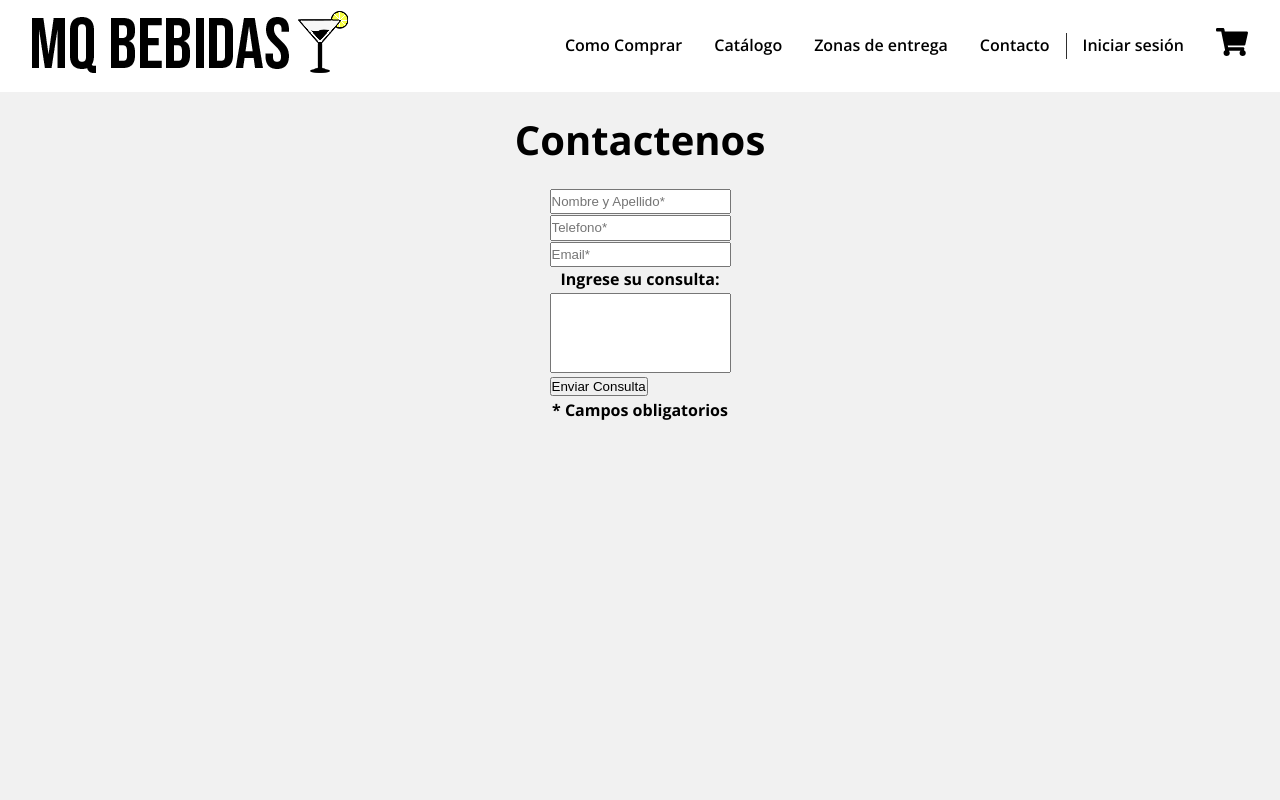
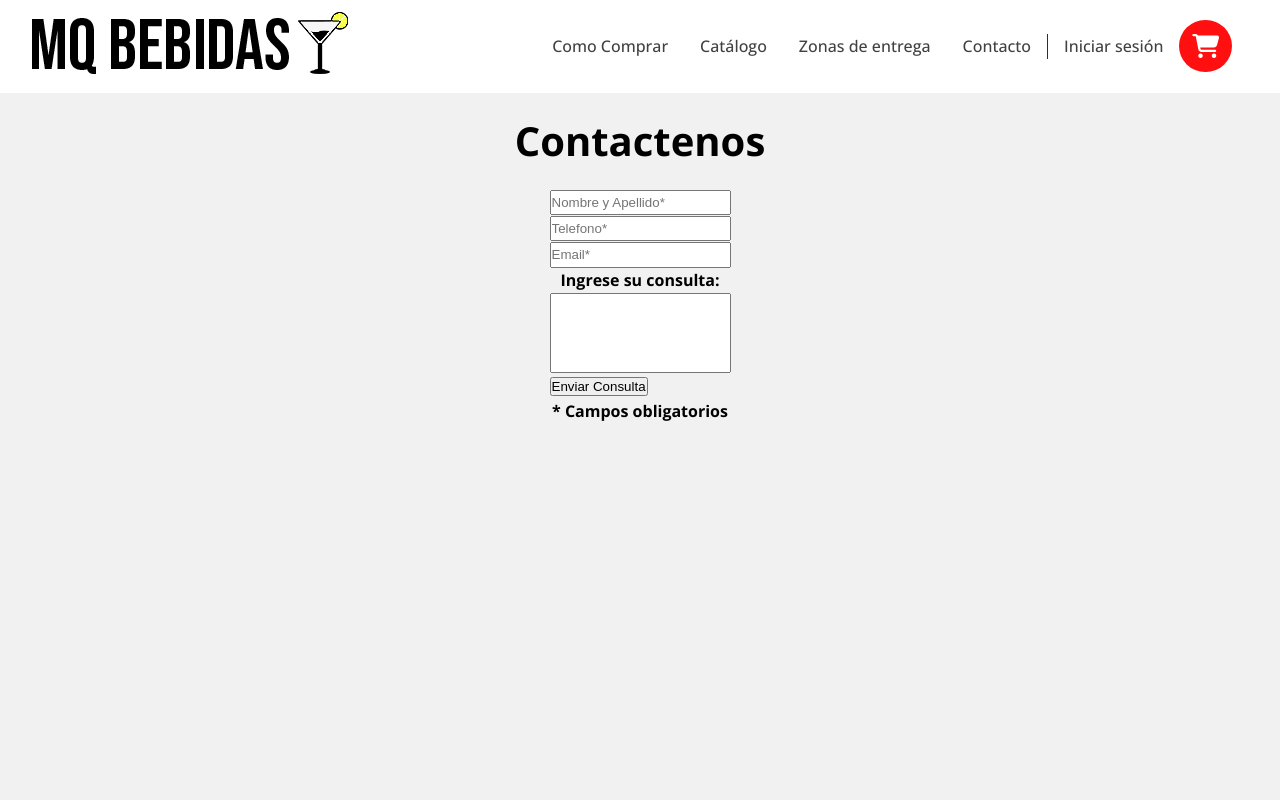
Before and after one commit to nahuel-42/Proyecto-Coderhouse, a plain HTML site: page vistas/contacto.html in a window 1280 px wide. Shown: the top 800 px of the page. Drawn offline with nearby package versions, Linux system fonts and the light colour scheme.

```diff
--- a/css/estilo.css
+++ b/css/estilo.css
@@ -43,10 +43,6 @@ main{
     font-family: 'Open Sans', sans-serif;
     font-weight: 500;
     margin: 1rem;
-}
-.menu__link{
-    color: rgb(0, 0, 0);
-    font-weight: 600;
 }
 .menu__link:hover{
     color: rgb(0, 0, 0);
--- a/vistas/contacto.html
+++ b/vistas/contacto.html
@@ -29,8 +29,8 @@
                     </div>
                 </li>
                 <li>
-                    <a class="menu__link"  href="contacto.html"><img id="Menu--Carrito" src="../img/shopping-cart-solid.svg" alt="Carrito de compras"></a></li>
-                </ul>
+                    <a class="menu--carrito"  href="contacto.html"><i class="fa-solid fa-cart-shopping"></i></a>
+                </li>
             </nav>
         </header>
         <main><!--No consigo dar con una estetica que me guste asi que aplique un formato y alineacion temporal -->
```
Also changed, not shown: vistas/catalogo.html (+3 -2 lines), vistas/comocomprar.html (+2 -2 lines), vistas/zonasentrega.html (+2 -2 lines).
